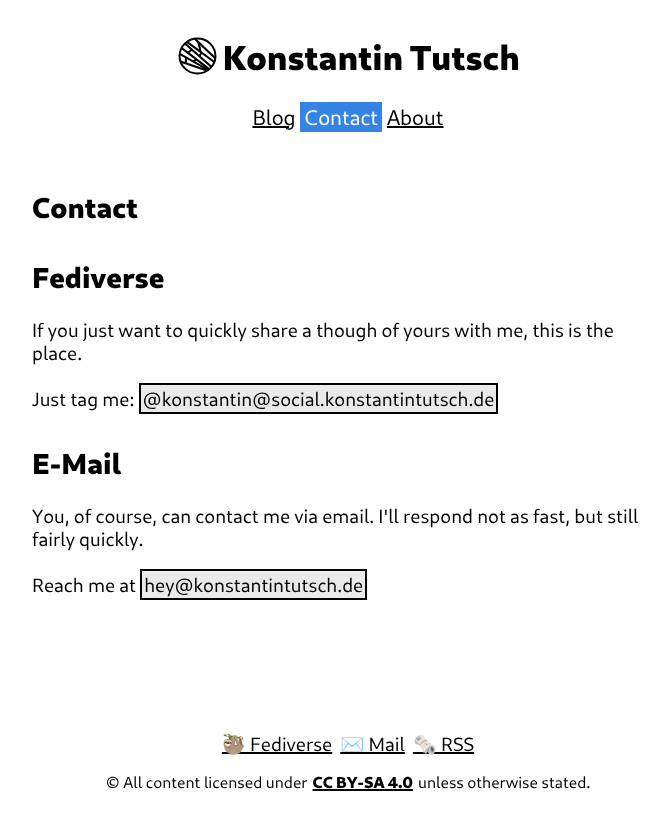
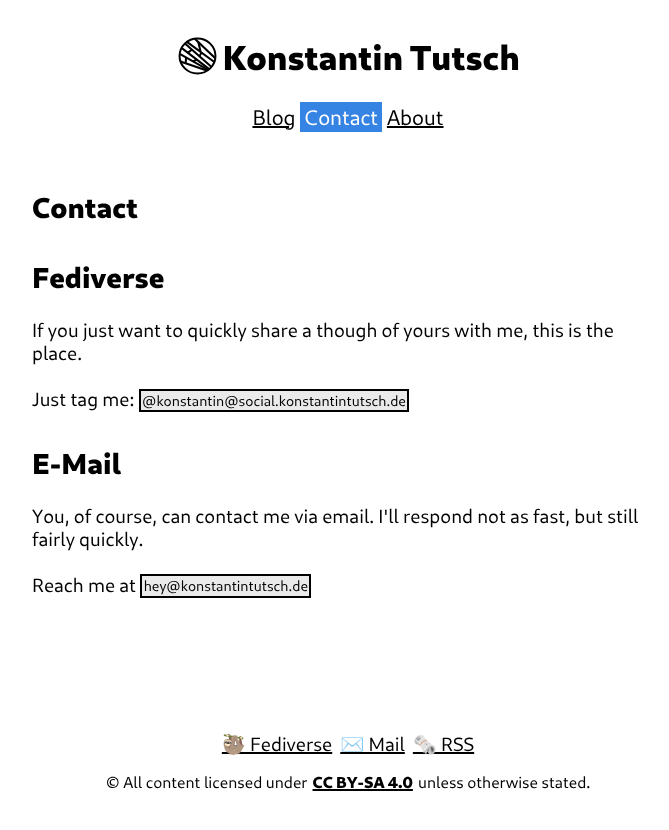
Before and after one commit to konstantintutsch/website, a Jekyll site: the page built from contact/index.html, in a window 1280 px wide. Shown: the top 830 px of the page, without its empty margins (292-961 px from the left). Built offline with Jekyll 4.4.1, drawn with Linux system fonts in a browser that asks for light colours.

Commit message:
Size adjust for spaan

```diff
--- a/assets/css/style.css
+++ b/assets/css/style.css
@@ -89,7 +89,7 @@ nav
 
 article div.post, /* between posts */
 article h2.post, h1.post { margin-bottom: -0.5em; } /* between title and date */
-article h2.post { margin-left: -0.1em; }
+article h2.post { margin-left: -0.11em; }
 p#description
 {
     font-size: 1.05em;
@@ -147,6 +147,7 @@ span.mention
     background: #eaeaea;
     padding: 0.10em;
     border: solid black 0.15em;
+    font-size: 75%;
 }
 /* code */
 div.highlight, figure.highlight
```
